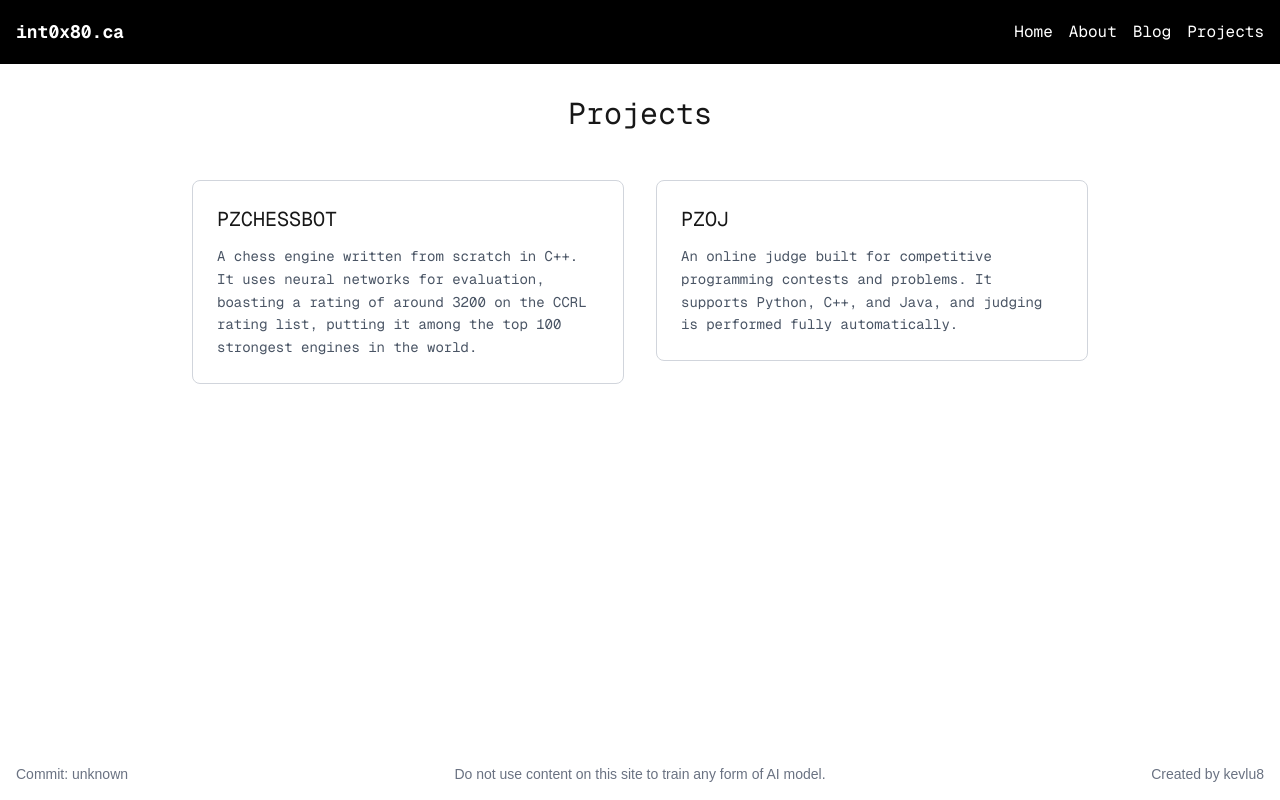
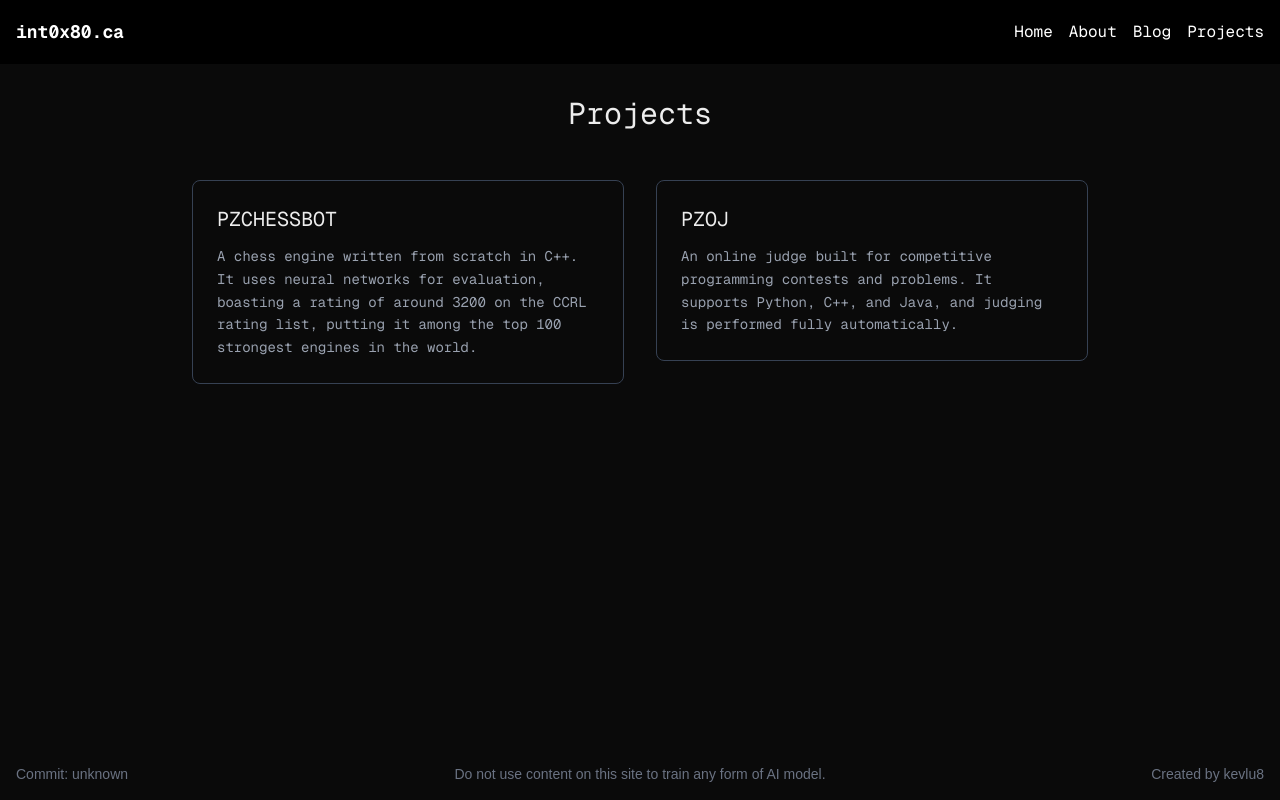
Before and after one commit to kevlu8/int0x80.ca, a Next.js app: page /projects in a window 1280 px wide. Built offline with nearby package versions, Linux system fonts and the light colour scheme.

Commit message:
Change site to use dark mode only

```diff
--- a/src/app/about/page.js
+++ b/src/app/about/page.js
@@ -3,7 +3,7 @@ import Image from 'next/image';
 export default function AboutHome() {
   return (
 	<div className="flex justify-center items-center min-h-[calc(100vh-4rem-4rem)] w-full">
-		<div className="border border-gray-300 dark:border-gray-700 rounded-lg p-6 max-w-4xl mx-auto">
+		<div className="border border-gray-700 rounded-lg p-6 max-w-4xl mx-auto">
 			<h1 className="text-2xl mb-4 font-mono">About Me</h1>
 			<div className="flex flex-col md:flex-row items-center md:items-start gap-4">
 				<Image
@@ -15,11 +15,10 @@ export default function AboutHome() {
 				/>
 				<div className="flex-1 font-mono">
 					<h2 className='text-2xl mb-2'>Hi, I&apos;m Kevin!</h2>
-					<p className="text-gray-600 dark:text-gray-400">
+					<p className="text-gray-400">
 						I&apos;m a 17-year-old student and developer from Canada, currently attending high school in California. I&apos;m mostly interested in low-level programming, and mostly work with C, C++, and x86 assembly.
 						I&apos;m also familiar with Linux and Windows, but primarily use Linux for development, frequently using tools like Git, GDB, and make.
 						I&apos;m currently focusing on my chess engine project, which you can read more about on the projects page. I also enjoy competitive programming, and am a tester for many CodeForces contests, along with hosting my own contests.
-
 					</p>
 				</div>
 			</div>
--- a/src/app/globals.css
+++ b/src/app/globals.css
@@ -1,8 +1,8 @@
 @import "tailwindcss";
 
 :root {
-  --background: #ffffff;
-  --foreground: #171717;
+  --background: #0a0a0a;
+  --foreground: #ededed;
 }
 
 @theme inline {
@@ -10,13 +10,6 @@
   --color-foreground: var(--foreground);
   --font-sans: var(--font-geist-sans);
   --font-mono: var(--font-geist-mono);
-}
-
-@media (prefers-color-scheme: dark) {
-  :root {
-    --background: #0a0a0a;
-    --foreground: #ededed;
-  }
 }
 
 body {
--- a/src/app/posts/[category]/page.js
+++ b/src/app/posts/[category]/page.js
@@ -17,9 +17,9 @@ export default async function CategoryPage({ params }) {
         {posts.map(({ slug, data }) => (
           <li key={slug}>
             <Link href={`/posts/${awaitparams.category}/${slug}`}>
-				<div className="border border-gray-300 dark:border-gray-700 rounded-lg p-6 hover:bg-gray-50 dark:hover:bg-gray-900 transition-colors cursor-pointer">
+				<div className="border border-gray-700 rounded-lg p-6 hover:bg-gray-900 transition-colors cursor-pointer">
 					<h2 className="text-xl mb-3 text-foreground">{data.title}</h2>
-					<p className="text-sm text-gray-600 dark:text-gray-400 leading-relaxed">
+					<p className="text-sm text-gray-400 leading-relaxed">
 						{data.description}
 					</p>
 				</div>
--- a/src/app/posts/page.js
+++ b/src/app/posts/page.js
@@ -12,11 +12,11 @@ export default function PostsHome() {
         <div className="grid gap-8 md:grid-cols-2">
           {categories.map(category => (
             <Link key={category.name} href={`/posts/${category.name}`}>
-              <div className="border border-gray-300 dark:border-gray-700 rounded-lg p-6 hover:bg-gray-50 dark:hover:bg-gray-900 transition-colors cursor-pointer">
+              <div className="border border-gray-700 rounded-lg p-6 hover:bg-gray-900 transition-colors cursor-pointer">
                 <h2 className="font-mono text-xl mb-3 text-foreground">
                   {category.name.replace('-', ' ').toUpperCase()}
                 </h2>
-                <p className="font-mono text-sm text-gray-600 dark:text-gray-400 leading-relaxed">
+                <p className="font-mono text-sm text-gray-400 leading-relaxed">
                   {category.description}
                 </p>
               </div>
--- a/src/app/projects/page.js
+++ b/src/app/projects/page.js
@@ -8,21 +8,21 @@ export default function PostsHome() {
       <div className="max-w-4xl mx-auto">
         <div className="grid gap-8 md:grid-cols-2">
 			<Link key="pzchessbot" href={"https://github.com/kevlu8/PZChessBot"} target="_blank">
-              <div className="border border-gray-300 dark:border-gray-700 rounded-lg p-6 hover:bg-gray-50 dark:hover:bg-gray-900 transition-colors cursor-pointer">
+              <div className="border border-gray-700 rounded-lg p-6 hover:bg-gray-900 transition-colors cursor-pointer">
                 <h2 className="font-mono text-xl mb-3 text-foreground">
 					PZCHESSBOT
                 </h2>
-                <p className="font-mono text-sm text-gray-600 dark:text-gray-400 leading-relaxed">
+                <p className="font-mono text-sm text-gray-400 leading-relaxed">
 				  A chess engine written from scratch in C++. It uses neural networks for evaluation, boasting a rating of around 3200 on the CCRL rating list, putting it among the top 100 strongest engines in the world.
                 </p>
               </div>
             </Link>
 			<Link key="pzoj" href={"https://github.com/pzoj/pzoj-contest"} target="_blank">
-			  <div className="border border-gray-300 dark:border-gray-700 rounded-lg p-6 hover:bg-gray-50 dark:hover:bg-gray-900 transition-colors cursor-pointer">
+			  <div className="border border-gray-700 rounded-lg p-6 hover:bg-gray-900 transition-colors cursor-pointer">
 				<h2 className="font-mono text-xl mb-3 text-foreground">
 					PZOJ
 				</h2>
-				<p className="font-mono text-sm text-gray-600 dark:text-gray-400 leading-relaxed">
+				<p className="font-mono text-sm text-gray-400 leading-relaxed">
 					An online judge built for competitive programming contests and problems. It supports Python, C++, and Java, and judging is performed fully automatically.
 				</p>
 			  </div>
```
